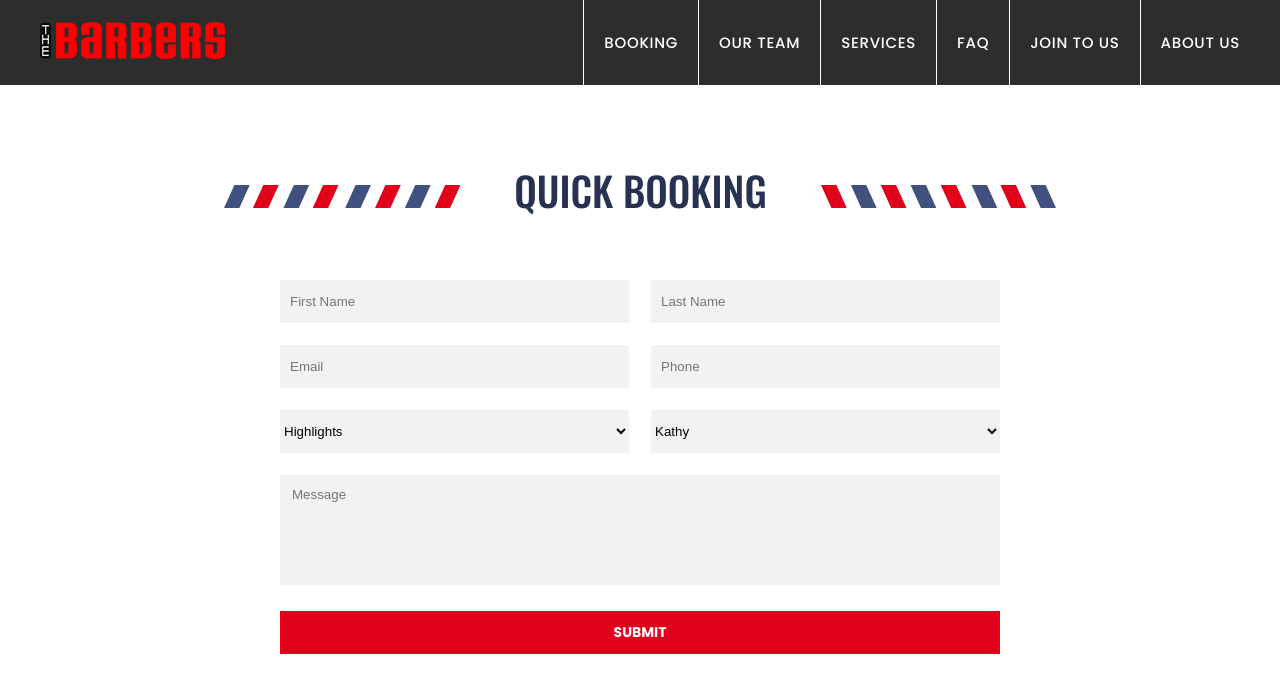
After one commit to KiritoKunTi/barber-shop, a Django app: page /booking in a window 1280 px wide. The commit adds this page. Shown: the top 693 px of the page. Run offline with Django 4.2, Linux system fonts and the light colour scheme.

Commit message:
booking template -> cursor needs style

```diff
--- /dev/null
+++ b/barber/forms.py
@@ -0,0 +1,12 @@
+from calendar import c
+from django import forms
+
+
+
+class BookingForm(forms.Form):
+
+
+    first_name = forms.CharField(widget=forms.TextInput(attrs={'class': 'booking-form__item', 'placeholder': 'First Name'}))
+    last_name = forms.CharField(widget=forms.TextInput(attrs={'class': 'booking-form__item', 'placeholder': 'Last Name'}))
+    recipient = forms.EmailField(widget=forms.EmailInput(attrs={'class': 'booking-form__item', 'placeholder': 'Email'}))
+    phone = forms.CharField(widget=forms.NumberInput(attrs={'class': 'booking-form__item', 'type': 'tel', 'placeholder': 'Phone'}))
--- a/barber/static/barber/css/FAQ.css
+++ b/barber/static/barber/css/FAQ.css
@@ -1,6 +1,3 @@
-@import url('https://fonts.googleapis.com/css2?family=Teko:wght@300;400;500&display=swap');
-@import url('https://fonts.googleapis.com/css2?family=Merriweather:wght@300;400;700&display=swap');
-
 body {
     font-family: Teko, serif;
 }
--- /dev/null
+++ b/barber/static/barber/css/booking.css
@@ -0,0 +1,122 @@
+body {
+    color: white;
+    background-color: white;
+}
+
+textarea {
+    border: none;
+    overflow: auto;
+    outline: none;
+
+    -webkit-box-shadow: none;
+    -moz-box-shadow: none;
+    box-shadow: none;
+
+    resize: none; /*remove the resize handle on the bottom right*/
+}
+
+.text {
+    font-size: 100px;
+}
+
+.booking-form__item {
+    height: 43px;
+    width: 349px;
+
+    background-color: #f4f1f1;
+    border: 0;
+    outline: none;
+    line-height: 100px;
+}
+.booking-form__item:hover {
+    border: 0;
+    background-color: hsl(0, 4%, 90%);
+}
+.booking-form__item:active {
+    border: 0;
+}
+
+.booking-form__item::placeholder {
+    padding-left: 10px;
+    margin: 10;
+}
+
+.wrapper-booking {
+    margin-top: 85px;
+}
+.wrap-booking__text {
+    width: 1200px;
+    margin: 160px auto 60px;
+
+    text-align: center;
+
+
+}
+.block-booking__text {
+}
+.quick-booking__text {
+    font-family: 'Oswald', sans-serif;
+    color: #273252;
+    font-size: 40px;
+
+    text-transform: uppercase;
+
+    margin: 0 50px;
+}
+.wrap-booking__form {
+    width: 1200px;
+    margin: 0 auto;
+
+    text-align: center;
+}
+.block-booking__form {
+
+}
+.booking-form__message {
+    margin-top: 22px;
+    width: 720px;
+    height: 110px;
+
+    position: relative;
+    background-color: #f4f1f1;
+}
+.booking-form__message::placeholder {
+    position: absolute;
+    top: 50%;
+    left: 12px;
+    top: 12px;
+    font-family: Arial;
+}
+.booking-form__message:hover {
+    background-color: hsl(0, 4%, 90%);
+}
+
+.booking-form__grid {
+    display: grid;
+    grid-template-columns: 349px 349px;
+    grid-template-rows: 43px 43px;
+    grid-gap: 22px;
+    place-content: center;
+}
+
+.booking-submit__btn {
+    margin-top: 22px;
+
+    width: 720px;
+    height: 43px;
+
+    font-family: Poppins;
+    background-color: #e2001a;
+    color: white;
+    font-size: 14px;
+    font-weight: 600;
+
+    border: 0;
+    outline: 0;
+
+    transition: all linear .15s;
+}
+
+.booking-submit__btn:hover {
+    background-color: #273252;
+}
--- /dev/null
+++ b/barber/static/barber/css/fonts.css
@@ -0,0 +1,4 @@
+@import url('https://fonts.googleapis.com/css2?family=Teko:wght@300;400;500&display=swap');
+@import url('https://fonts.googleapis.com/css2?family=Merriweather:wght@300;400;700&display=swap');
+@import url('https://fonts.googleapis.com/css2?family=Poppins:wght@300;400;500;700&display=swap');
+@import url('https://fonts.googleapis.com/css2?family=Oswald:wght@500&display=swap');
--- /dev/null
+++ b/barber/templates/barber/booking.html
@@ -0,0 +1,62 @@
+{% extends 'barber/layout.html' %}
+
+{% block css %}
+    <link rel="stylesheet" href="static/barber/css/booking.css">
+{% endblock %}
+
+{% block content %}
+    <div class="wrapper-booking">
+        <div class="wrap-booking__text">
+            <div class="block-booking__text">
+                <img src="static/barber/media/source/barbers-sripes-left.png" alt="">
+                <span class="quick-booking__text">Quick booking</span>
+                <img src="static/barber/media/source/barbers-sripes-right.png" alt="">
+
+            </div>
+        </div>
+
+        <div class="wrap-booking__form">
+
+            <div class="block-booking__form">
+                <form method="post">
+                    {% csrf_token %}
+                    <div class="booking-form__grid">
+                            {{ form.first_name }}
+                            {{ form.last_name }}
+                            {{ form.recipient }}
+                            {{ form.phone }}
+                            <select name="services" id="" class="booking-form__item">
+                                <option value="highlights">Highlights</option>
+                                <option value="Grey blending">Grey blending</option>
+                                <option value="Beard trim">Beard trim</option>
+                                <option value="Kid's cut">Kid's cut</option>
+                                <option value="Senior citizens cut">Senior citizens cut</option>
+                                <option value="Hot lather neck shave<">Hot lather neck shave</option>
+                                <option value="Men's cut">Men's cut</option>
+                                <option value="The works">The works</option>
+                            </select>
+                            <select name="barbers" id="" class="booking-form__item">
+                                <option value="kathy">Kathy</option>
+                                <option value="roe">Roe</option>
+                                <option value="luis">Luis</option>
+                                <option value="javier">Javier</option>
+                                <option value="erika valentin">Erika Valentin</option>
+                                <option value="john valentin">John Valentin</option>
+                            </select>
+                    </div>
+
+                        <textarea class="booking-form__message" name="" id="" cols="30" rows="10" placeholder="Message"></textarea>
+                        <input type="submit" value="SUBMIT" class="booking-submit__btn">
+                        {% if messages %}
+                            {% for message in messages %}
+                                <div class="message">
+                                    {{ message }}
+                                </div>
+                            {% endfor %}
+                        {% endif %}
+
+                </form>
+            </div>
+        </div>
+    </div>
+{% endblock %}
--- a/barber/templates/barber/header.html
+++ b/barber/templates/barber/header.html
@@ -8,7 +8,7 @@
         </div>
         <div class="menu__block">
             <ul class="menu__list">
-                <li class="menu__item"><a class="item__link" href="">Booking</a></li>
+                <li class="menu__item"><a class="item__link" href="{% url 'booking' %}">Booking</a></li>
                 <li class="menu__item"><a class="item__link" href="">Our team</a></li>
                 <li class="menu__item"><a class="item__link" href="{% url 'services' %}">Services</a></li>
                 <li class="menu__item"><a class="item__link" href="{% url 'faq' %}">FAQ</a></li>
--- a/barber/templates/barber/layout.html
+++ b/barber/templates/barber/layout.html
@@ -6,10 +6,7 @@
     <meta http-equiv="X-UA-Compatible" content="IE=edge">
     <meta name="viewport" content="width=device-width, initial-scale=1.0">
     <title>{% block title %}{% endblock %}</title>
-    <link rel="preconnect" href="https://fonts.googleapis.com">
-    <link rel="preconnect" href="https://fonts.gstatic.com" crossorigin>
-    <link href="https://fonts.googleapis.com/css2?family=Merriweather:wght@300;400;700&family=Poppins:wght@400;500;700&display=swap" rel="stylesheet">
-
+    <link rel="stylesheet" href="static/barber/css/fonts.css">
     <link rel="stylesheet" href="static/barber/css/null.css">
     <link rel="stylesheet" href="static/barber/css/header.css">
     <link rel="stylesheet" href="static/barber/css/header_img.css">
--- a/barber/urls.py
+++ b/barber/urls.py
@@ -4,5 +4,6 @@ from . import views
 urlpatterns = [
     path('', views.main, name='main'),
     path('services', views.services, name='services'),
-    path('faq', views.faq, name='faq')
+    path('faq', views.faq, name='faq'),
+    path('booking', views.booking, name='booking')
 ]
--- a/barber/views.py
+++ b/barber/views.py
@@ -1,7 +1,46 @@
-from multiprocessing import context
-from unicodedata import name
-from django.shortcuts import render
+from django.shortcuts import render, redirect
 from .models import *
+from .forms import BookingForm
+from django.core.mail import send_mail
+from django.conf import settings
+from django.contrib import messages
+
+# Create your views here.
+def booking(request):
+
+    # create a variable to keep track of the form
+    messageSent = False
+
+    # check if form has been submitted
+    if request.method == 'POST':
+
+        form = BookingForm(request.POST)
+
+        # check if data from the form is clean
+        if form.is_valid():
+            cd = form.cleaned_data
+            subject = "The BARBERS"
+            message = cd['first_name'] + ' ' + cd['last_name'] + ', Thank you for your inquiry about our booking service. We are currently providing top-rated service. In order to provide you an estimation of the cost of our services and more information, our manager will call you.'
+
+            # send the email to the recipent
+            send_mail(subject, message,
+                      settings.DEFAULT_FROM_EMAIL, [cd['recipient']])
+
+            # set the variable initially created to True
+            messageSent = True
+            messages.success(request, 'Message was send.')
+            return redirect('main')
+
+    else:
+        form = BookingForm()
+        messages.error(request, 'Something went wrong!!')
+
+    return render(request, 'barber/booking.html', {
+
+        'form': form,
+        'messageSent': messageSent,
+
+    })
 
 # Create your views here.
 def main(request):
```
Also changed, not shown: barber_shop/settings.py (+11 -1 lines), barber/static/barber/media/source/barbers-sripes-left.png (added), barber/static/barber/media/source/barbers-sripes-right.png (added), db.sqlite3.
